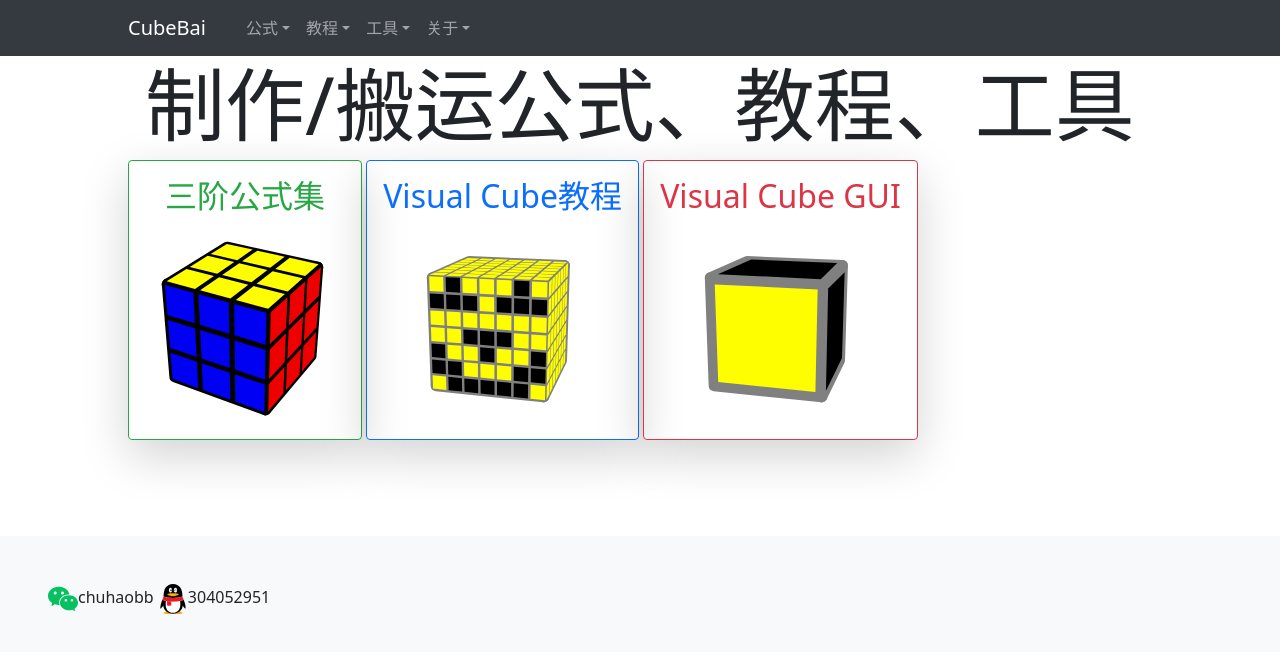
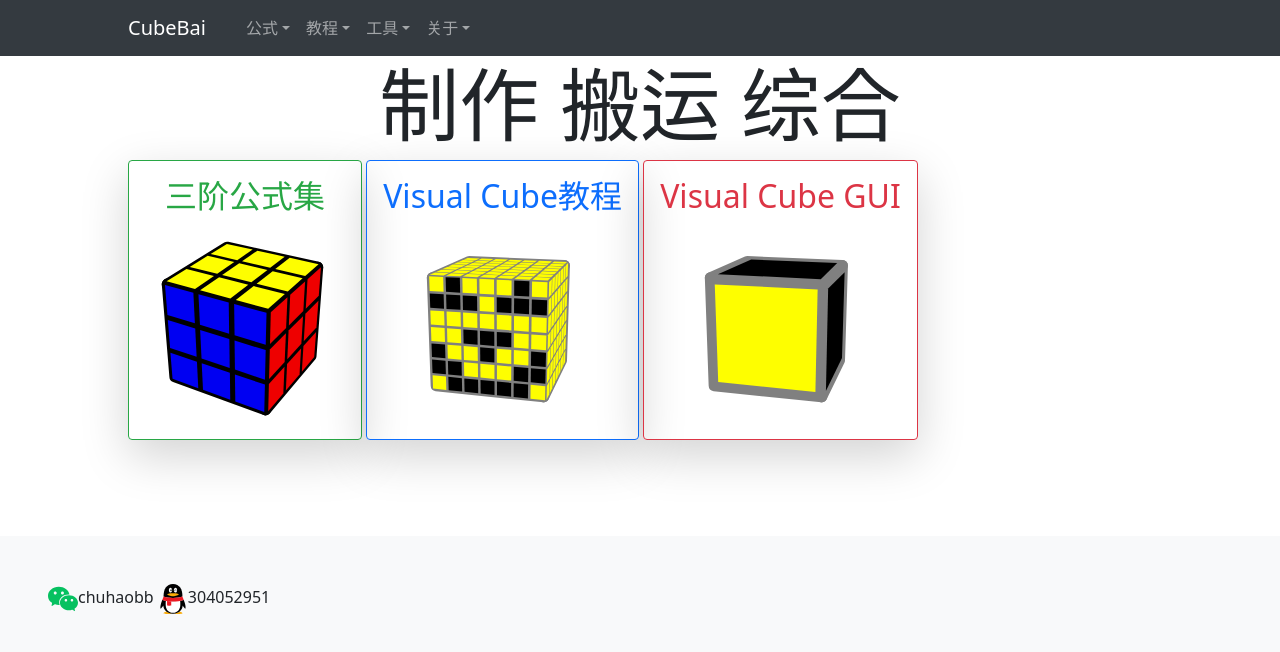
Before and after one commit to baichuhao/baichuhao.github.io, a plain HTML site: page index.html in a window 1280 px wide. Drawn offline with nearby package versions, Linux system fonts and the light colour scheme.

Commit message:
Update index.html

```diff
--- a/index.html
+++ b/index.html
@@ -50,7 +50,7 @@
 		</div>
 	</nav>
 	<div class="paddings">
-		<h1 class="text-center display-1">制作/搬运公式、教程、工具</h1>
+		<h1 class="text-center display-1">制作 搬运 综合</h1>
 		<a href="algs/3"><button class="btn btn-outline-success shadow-lg p-3 mb-5 rounded"><h2>三阶公式集</h2><img src="images/3.svg"/></button></a>
 		<a href="cs/visualcube"><button class="btn btn-outline-primary shadow-lg p-3 mb-5 rounded"><h2>Visual Cube教程</h2><img src="images/visualcube.svg"/></button></a>
 		<a href="cs/visualcube"><button class="btn btn-outline-danger shadow-lg p-3 mb-5 rounded"><h2>Visual Cube GUI</h2><img src="images/visualcubegui.svg"/></button></a>
```
